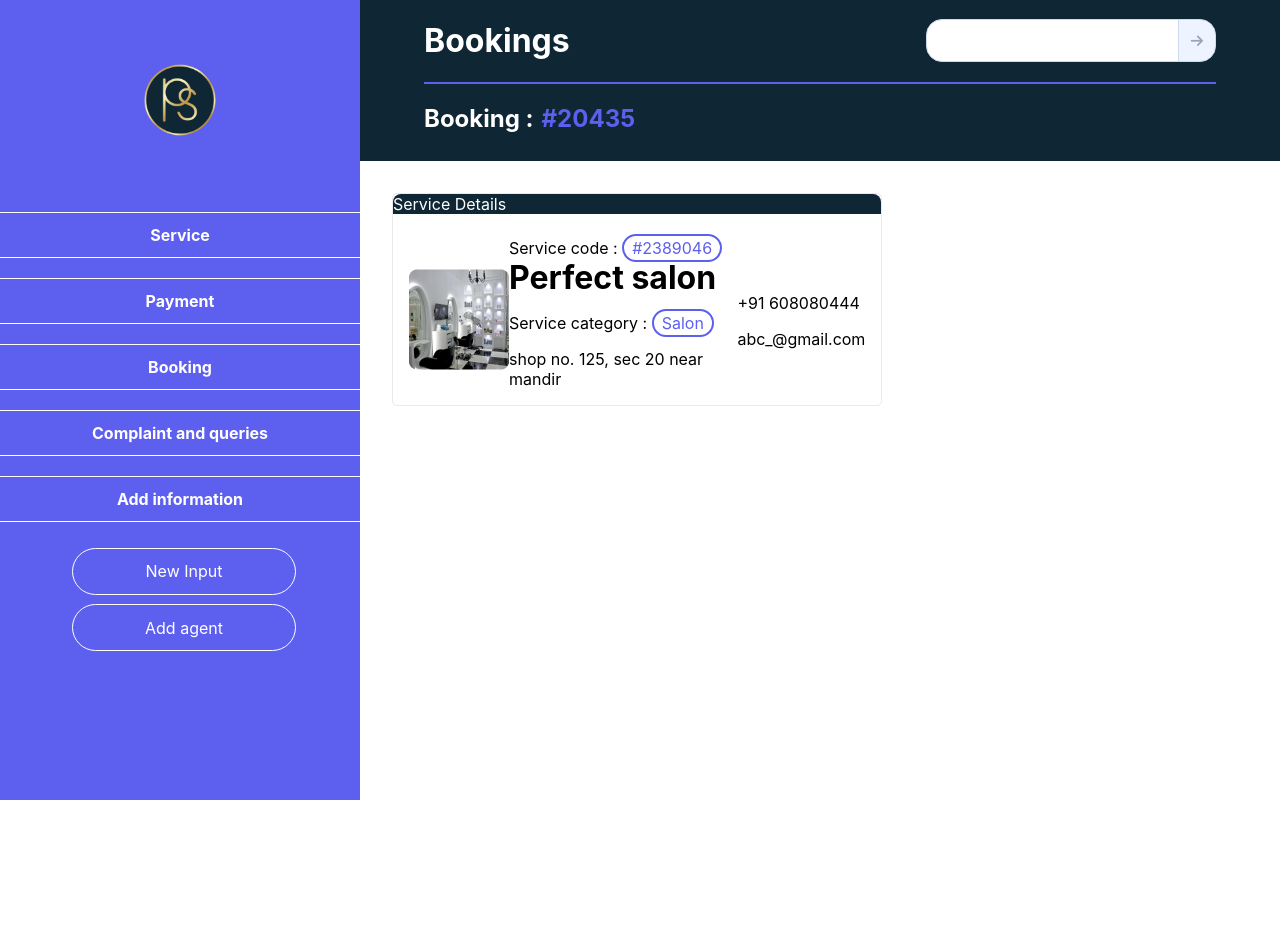
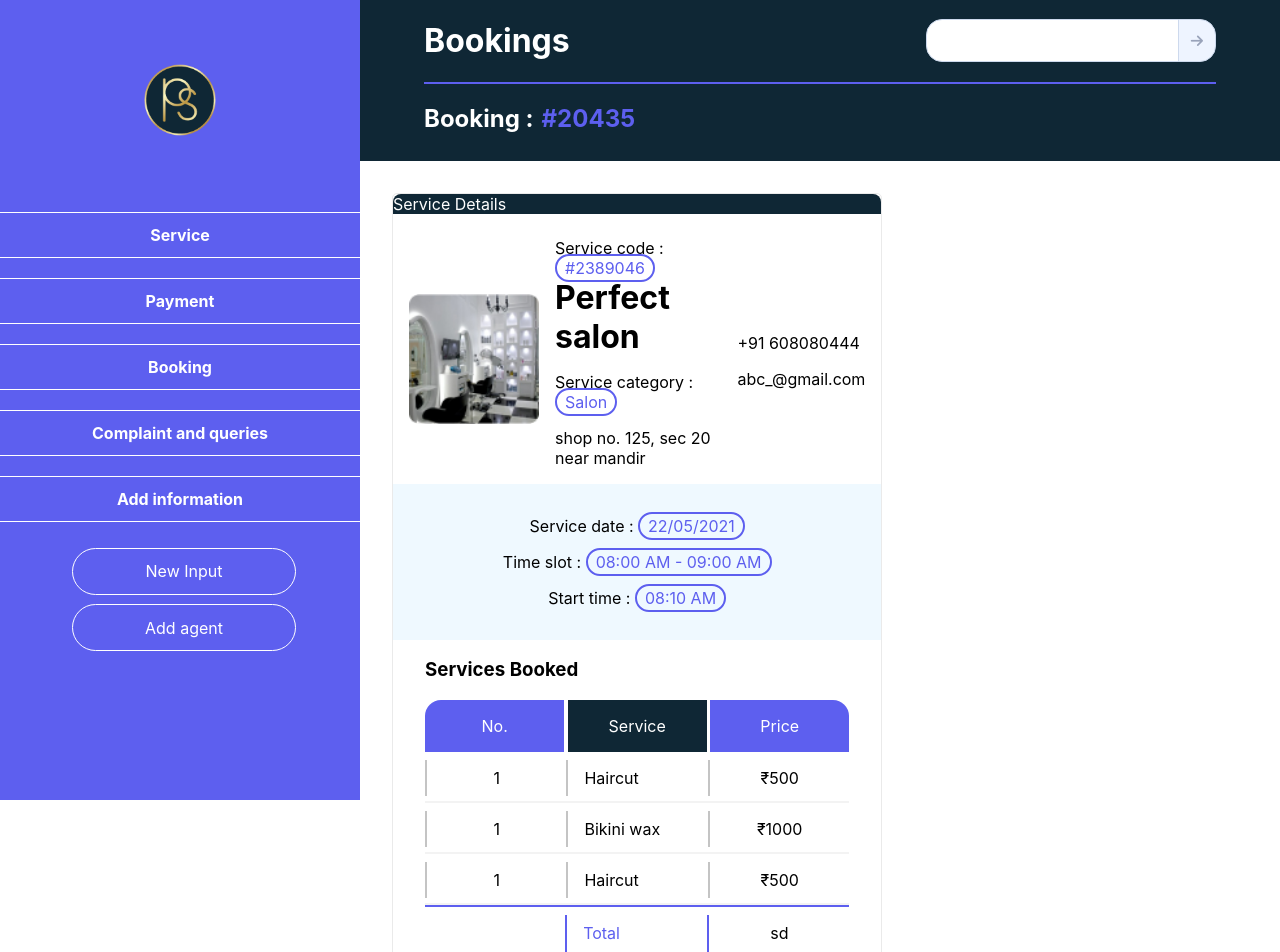
Before and after one commit to naiyar2000/prayas-website, a React (Create React App) app in the folder client/: page /booking in a window 1280 px wide. Shown: the top 952 px of the page. Before the commit the page ends 800 px from the top, so only its background shows below. Built offline with nearby package versions, Linux system fonts and the light colour scheme.

Commit message:
Naiyar. changes in serviceDetailscomponent

```diff
--- a/client/src/Components/ServiceDetailsComponent.jsx
+++ b/client/src/Components/ServiceDetailsComponent.jsx
@@ -3,12 +3,19 @@ import serviceImage from '../Assets/serviceImage.jpg'
 import './css/ServiceDetailsComponent.css'
 
 const ServiceDetailsComponent = () => {
+
+    const rows = [
+        {"slno": "1", "service": "Haircut", "price": "₹500"},
+        {"slno": "1", "service": "Bikini wax", "price": "₹1000"},
+        {"slno": "1", "service": "Haircut", "price": "₹500"},
+    ];
+
     return (
         <div className="card">
             <div className="heading">Service Details</div>
             <div className="photoColumn">
                 <div className="imageFile">
-                    <img src={serviceImage} alt="" />
+                    <img src={serviceImage} height="130px" width="130px" alt="" />
                 </div>
                 <div className="photoRightSide">
                     <div>
@@ -30,11 +37,54 @@ const ServiceDetailsComponent = () => {
                 </div>
             </div>
             <div className="slotAndService">
-
+                <p>Service date : <span>22/05/2021</span></p>
+                <p>Time slot : <span>08:00 AM - 09:00 AM</span></p>
+                <p>Start time : <span>08:10 AM</span></p>
             </div>
-            <div className="tableTitle"></div>
-            <div className="tableHeadings"></div>
-            <div className="tableRows"></div>
+            <div className="tableTitle">
+                <h3>Services Booked</h3>
+            </div>
+            <div className="tableHeadings">
+                <div className='slno'>
+                    <p>No.</p>
+                </div>
+                <div className='service'>
+                    <p>Service</p>
+                </div>
+                <div className='price'>
+                    <p>Price</p>
+                </div>
+            </div>
+            <div className="wholeTableRow">
+                {
+                    rows.map((res) => {
+                        return (
+                                <div className="tableRows">
+                                    <div>
+                                        <p className="slnoRow">{res["slno"]}</p>
+                                    </div>
+                                    <div>
+                                        <p className="serviceRow">{res["service"]}</p>
+                                    </div>
+                                    <div>
+                                        <p className="priceRow">{res["price"]}</p>
+                                    </div>
+                                </div>
+                        )
+                    })
+                }
+            </div>
+            <div className="lastRow">
+                    <div>
+                        <p className="serviceRow"></p>
+                    </div>
+                    <div>
+                        <p className="serviceTotal">Total</p>
+                    </div>
+                    <div>
+                        <p className="priceRow">sd</p>
+                    </div>
+                </div>
         </div>
     )
 }
--- a/client/src/Components/css/ServiceDetailsComponent.css
+++ b/client/src/Components/css/ServiceDetailsComponent.css
@@ -15,7 +15,7 @@
     padding: 0;
 }
 
-.code,.category {
+.code,.category,.slotAndService>p>span {
     color: #5D5FEF;
     border: 2px solid #5D5FEF;
     padding: 2px 8px;
@@ -31,6 +31,7 @@
 
 .imageFile {
     flex: 1;
+    margin-right: 1rem;
 }
 
 .heading {
@@ -39,3 +40,107 @@
     margin-bottom: 1.5rem;
     border-radius: 8px 8px 0px 0px;
 }
+
+.slotAndService {
+    background-color: #EFF9FF;
+    margin: auto;
+    padding: 1rem;
+}
+
+.slotAndService>p {
+    text-align: center;
+    margin: 1rem 1rem;
+}
+
+.tableTitle {
+    margin-left: 2rem;
+}
+
+.tableHeadings {
+    display: flex;
+    justify-content: space-around;
+    align-items: center;
+    align-content: center;
+    margin: 0px 2rem;
+}
+
+.slno {
+    flex: 1;
+    text-align: center;
+    border-radius: 16px 0 0 0;
+    background-color: #5D5FEF;
+    color: white;
+    margin-right: 0.2rem;
+}
+
+.service {
+    flex: 1;
+    margin-right: 0.2rem;
+    text-align: center;
+    background-color: #0F2735;
+    color: white;
+}
+
+.price {
+    flex: 1;
+    text-align: center;
+    display: inline-block;
+    border-radius: 0 16px 0 0;
+    background-color: #5D5FEF;
+    color: white;
+}
+
+.tableRows, .lastRow {
+    display: flex;
+    justify-content: space-around;
+    align-items: center;
+    align-content: center;
+    /* margin: 0px 2rem; */
+}
+
+.slnoRow, .priceRow {
+    text-align: center;
+}
+
+.tableRows>div {
+    flex: 1;
+    border-left: 2px solid #C4C4C4;
+}
+
+.lastRow>div {
+    flex: 1;
+    border-left: 2px solid #5D5FEF;
+}
+
+.lastRow>div:first-child {
+    border: none;
+}
+
+.tableRows>div>p, .lastRow>div>p {
+    padding: 0;
+    margin: 0.5rem 1rem;
+}
+
+.tableRows, .lastRow>div {
+    margin-top: 0.5rem;
+    padding-bottom: 0.3rem;
+    border-bottom: 2px solid #F3F3F3;
+}
+
+.lastRow {
+    margin: 0 2rem;
+    display: flex;
+}
+
+.wholeTableRow {
+    border-bottom: 2px solid #5D5FEF;
+    margin: 0px 2rem;
+}
+
+.serviceRow{
+    padding-left: 1rem;
+}
+
+.serviceTotal {
+    color: #5D5FEF;
+}
```
